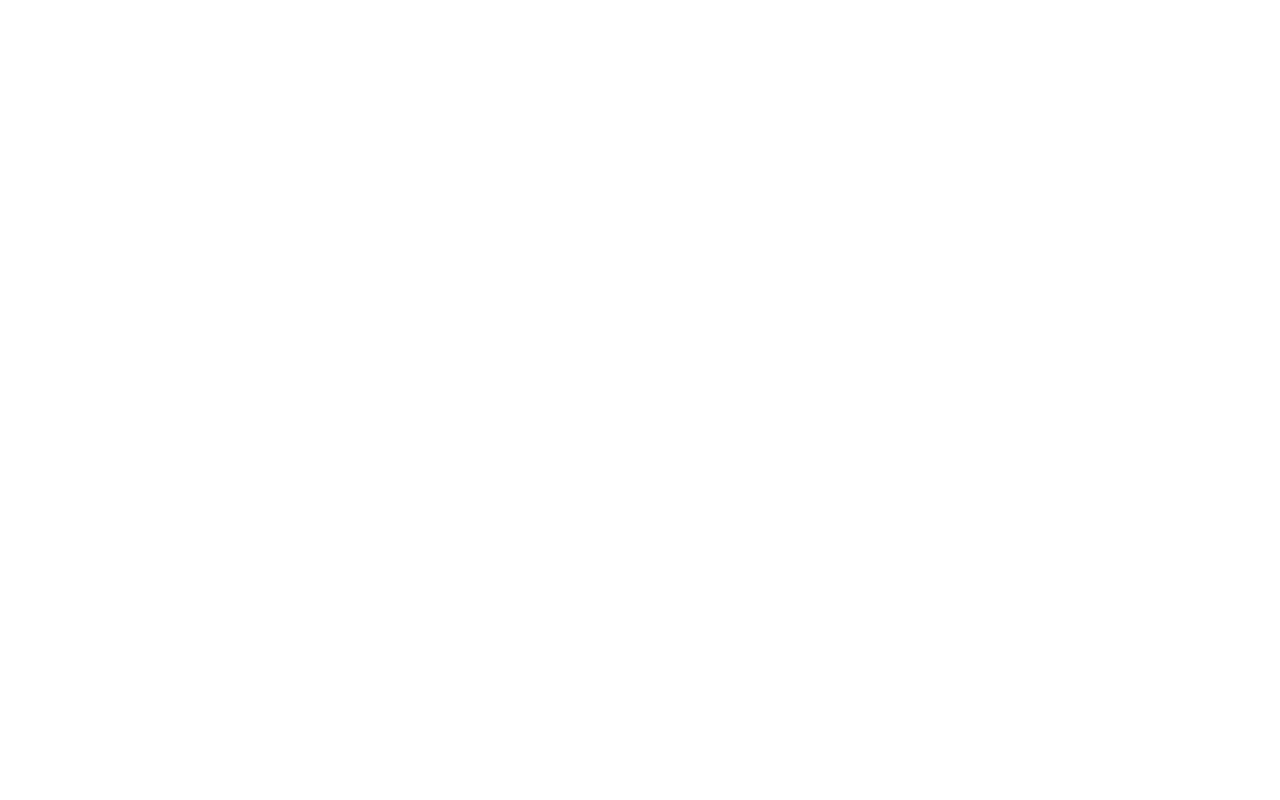
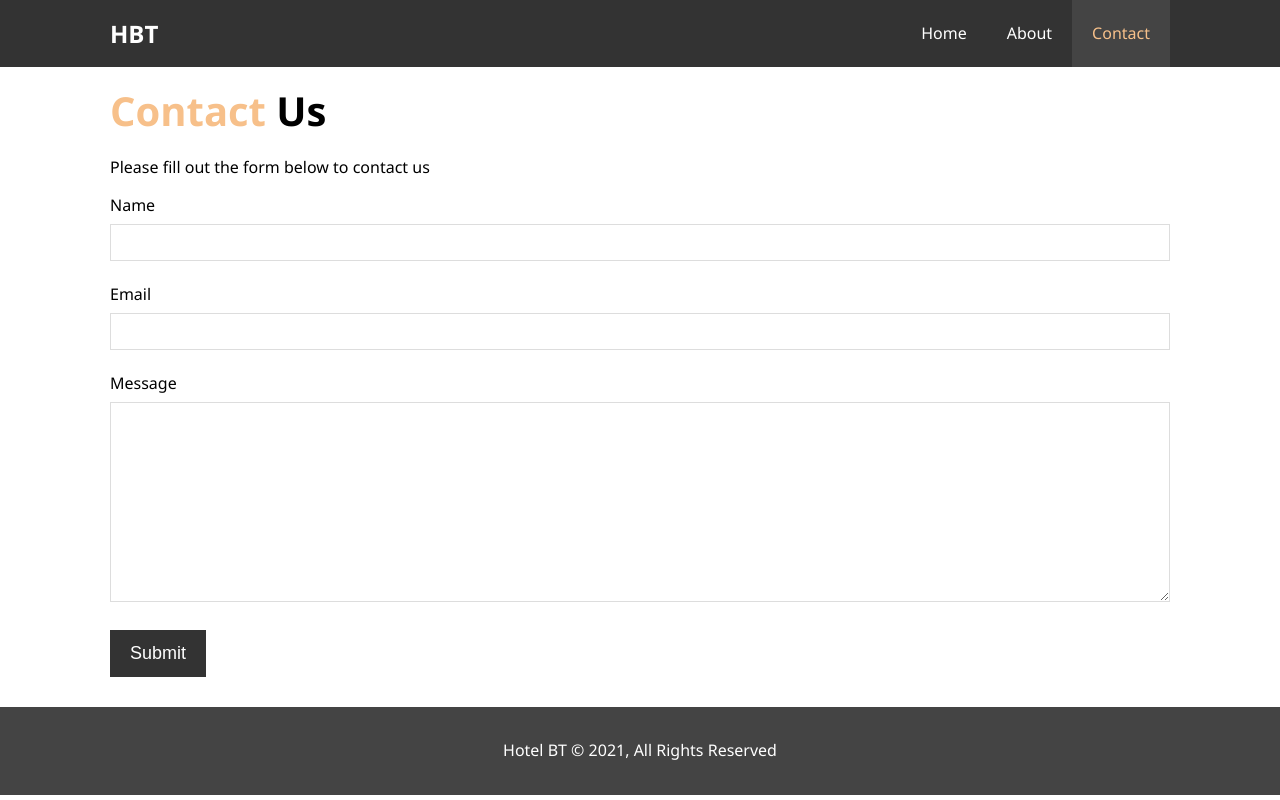
Before and after one commit to ramzi-omari/HotelSimplehtml-css, a plain HTML site: page contact.html in a window 1280 px wide. Drawn offline with Linux system fonts and the light colour scheme.

Commit message:
contact form

```diff
--- a/contact.html
+++ b/contact.html
@@ -0,0 +1,56 @@
+<!DOCTYPE html>
+<html lang="en">
+<head>
+    <meta charset="UTF-8">
+    <meta http-equiv="X-UA-Compatible" content="IE=edge">
+    <meta name="viewport" content="width=device-width, initial-scale=1.0">
+    <meta name="description" content="Welcome to the best hotel">
+    <meta name="keywords" content="hotel, best hotel">
+    <script src="https://kit.fontawesome.com/f7852ce5ef.js" crossorigin="anonymous"></script>
+    <link rel="stylesheet" href="css/style.css">
+    <title>Hotel BT | Contact</title>
+</head>
+</head>
+<body>
+    <header>
+        <nav id="navbar">
+            <div class="container">
+                <h1 class="logo"><a href="index.html">HBT</a></h1>
+                <ul>
+                    <li><a href="index.html">Home</a></li>
+                    <li><a href="about.html">About</a></li>
+                    <li><a  class="current"  href="contact.html">Contact</a></li>
+                </ul>
+            </div>
+        </nav>
+    </header>
+
+    <section id="contact-form" class="py-3">
+        <div class="container">
+            <h1 class="l-heading"><span class="text-primary">Contact</span> Us</h1>
+            <p>Please fill out the form below to contact us</p>
+            <form action="process.php">
+                <div class="form-group">
+                    <label for="name">Name</label>
+                    <input type="text" name="name" id="name">
+                </div>
+                <div class="form-group">
+                    <label for="email">Email</label>
+                    <input type="email" name="email" id="email">
+                </div>
+                <div class="form-group">
+                    <label for="message">Message</label>
+                    <textarea name="message" id="message"></textarea>
+                </div>
+                <button type="submit" class="btn">Submit</button>
+            </form>
+        </div>
+    </section>
+
+
+    <footer id="main-footer">
+        <p>Hotel BT &copy; 2021, All Rights Reserved</p>
+    </footer>
+
+</body>
+</html>
--- a/css/style.css
+++ b/css/style.css
@@ -234,6 +234,31 @@ p {
   border-radius: 50%;
 }
 
+/* Contact */
+#contact-form .form-group {
+  margin-bottom: 20px;
+}
+
+#contact-form label {
+  display: block;
+  margin-bottom: 5px;
+}
+#contact-form input,
+#contact-form textarea {
+  width: 100%;
+  padding: 10px;
+  border: 1px #ddd solid;
+}
+#contact-form textarea {
+  height: 200px;
+}
+
+#contact-form input:focus,
+#contact-form textarea:focus {
+  outline: none;
+  border-color: #f7c08a;
+}
+
 /* footer */
 
 #main-footer {
```
